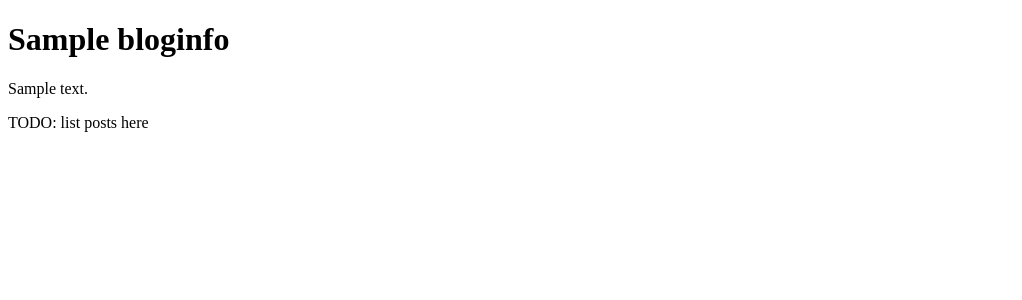
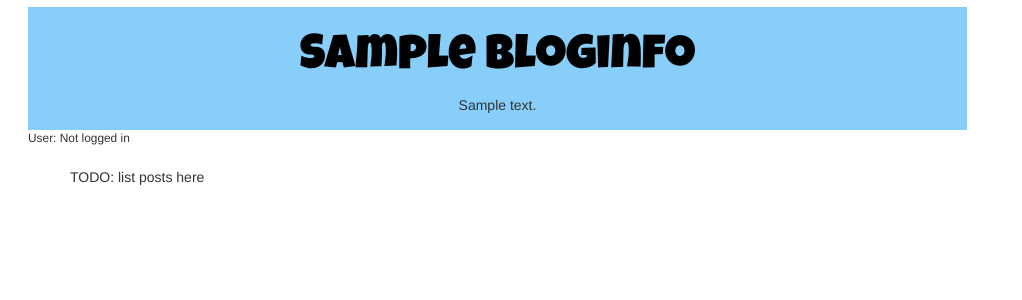
Before and after one commit to oskusalerma/myblog, a Django app: page / in a window 1280 px wide. Shown: the top 300 px of the page, without its empty margins (0-1022 px from the left). Run offline with Django 3.2, Linux system fonts and the light colour scheme; tables that the repository leaves empty hold one stand-in row (values such as "Sample post"); some libraries are stand-ins or nearby versions.

Commit message:
Make it pretty (for some definition of pretty...).

```diff
--- a/myblog/main/templates/main/base.html
+++ b/myblog/main/templates/main/base.html
@@ -1,17 +1,35 @@
+{% load staticfiles %}
+
 <!DOCTYPE HTML PUBLIC "-//W3C//DTD HTML 4.01 Transitional//EN" "http://www.w3.org/TR/html4/loose.dtd">
 <html>
 
 <head>
 <title>{{ blogInfo.title }}</title>
-<!-- <link rel=stylesheet type="text/css" href="/static/style.css"> -->
+<link href="https://fonts.googleapis.com/css?family=Luckiest+Guy" rel="stylesheet" type="text/css">
+<link rel="stylesheet" href="//maxcdn.bootstrapcdn.com/bootstrap/3.2.0/css/bootstrap.min.css">
+<link rel="stylesheet" href="//maxcdn.bootstrapcdn.com/bootstrap/3.2.0/css/bootstrap-theme.min.css">
+<link rel="stylesheet" href="{% static 'css/style.css' %}">
 </head>
 
 <body>
 
 <div id="header">
 {% block header %}
+<h1><a href="{% url 'main:home' %}">{{ blogInfo.title }}</a></h1>
+<p>{{ blogInfo.description }}</p>
 {% endblock %}
 </div>
+
+<div id="topbar">
+{% if user.is_authenticated %}
+<small><span>User: {{ user.get_username }}</span></small>
+<a href="{% url 'main:new-post' %}">New post</a>
+{% else %}
+<small><span>User: Not logged in</span></small>
+{% endif %}
+</div>
+
+<br>
 
 <div id="content">
 {% block content %}
--- a/myblog/main/templates/main/home.html
+++ b/myblog/main/templates/main/home.html
@@ -1,9 +1,4 @@
 {% extends "main/base.html" %}
-
-{% block header %}
-<h1>{{ blogInfo.title }}</h1>
-<p>{{ blogInfo.description }}</p>
-{% endblock %}
 
 {% block content %}
 
--- a/myblog/myblog/settings.py
+++ b/myblog/myblog/settings.py
@@ -120,3 +120,4 @@ USE_TZ = True
 # https://docs.djangoproject.com/en/1.9/howto/static-files/
 
 STATIC_URL = '/static/'
+STATICFILES_DIRS = [os.path.join(BASE_DIR, "static")]
--- /dev/null
+++ b/myblog/static/css/style.css
@@ -0,0 +1,36 @@
+body {
+    padding-top: 0.5em;
+    padding-left: 2em;
+}
+
+#header {
+    background-color: #87CEFA;
+    margin: 0;
+    padding: 5px;
+    text-align: center;
+    width: 75%;
+}
+
+#header a {
+    color: black;
+    font-size: 36pt;
+    text-decoration: none;
+    font-family: "Luckiest Guy";
+}
+
+#header a:visited {
+    color: black;
+}
+
+label {
+    display: block;
+}
+
+#content {
+    margin-left: 3em;
+
+}
+
+.errorlist li {
+    border: 2px solid red;
+}
```
